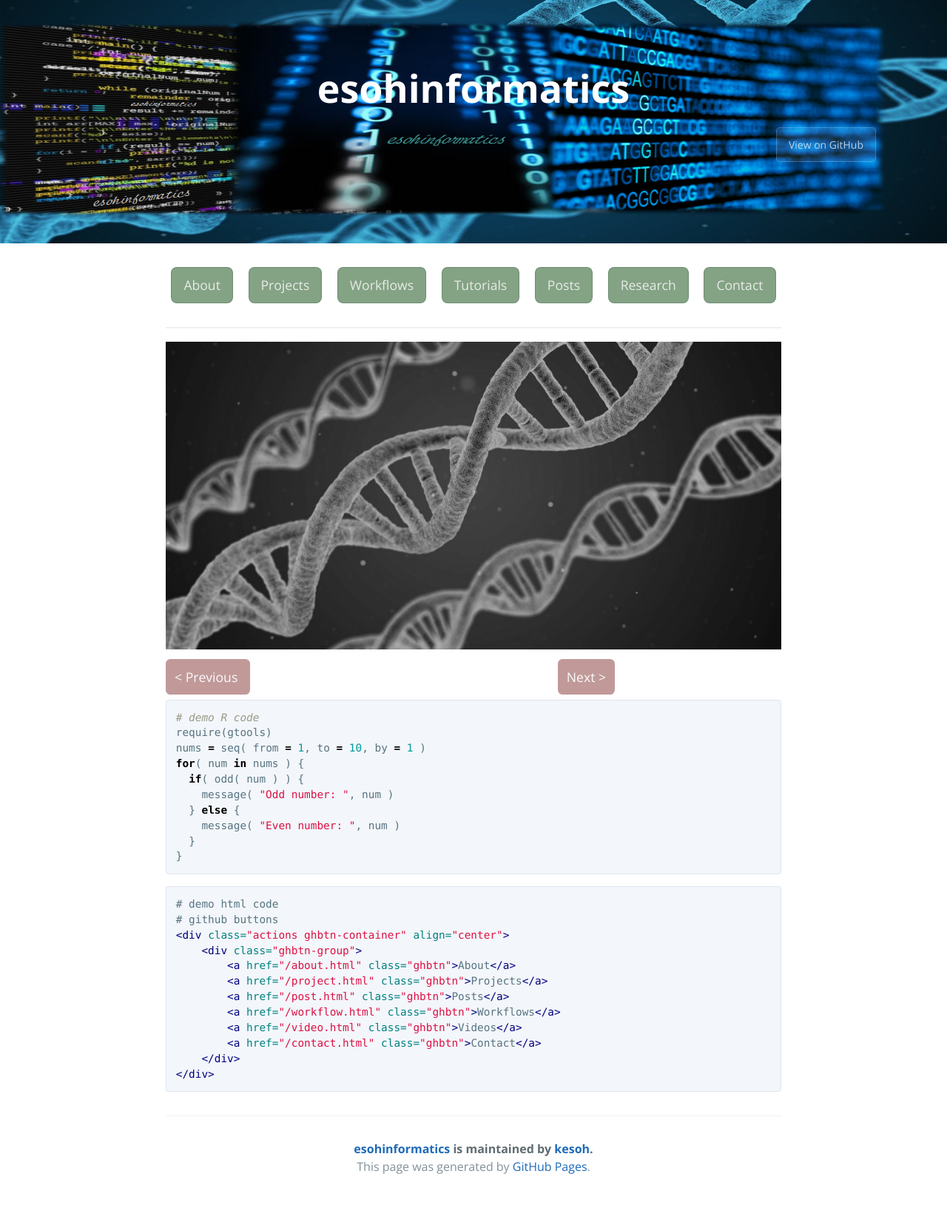
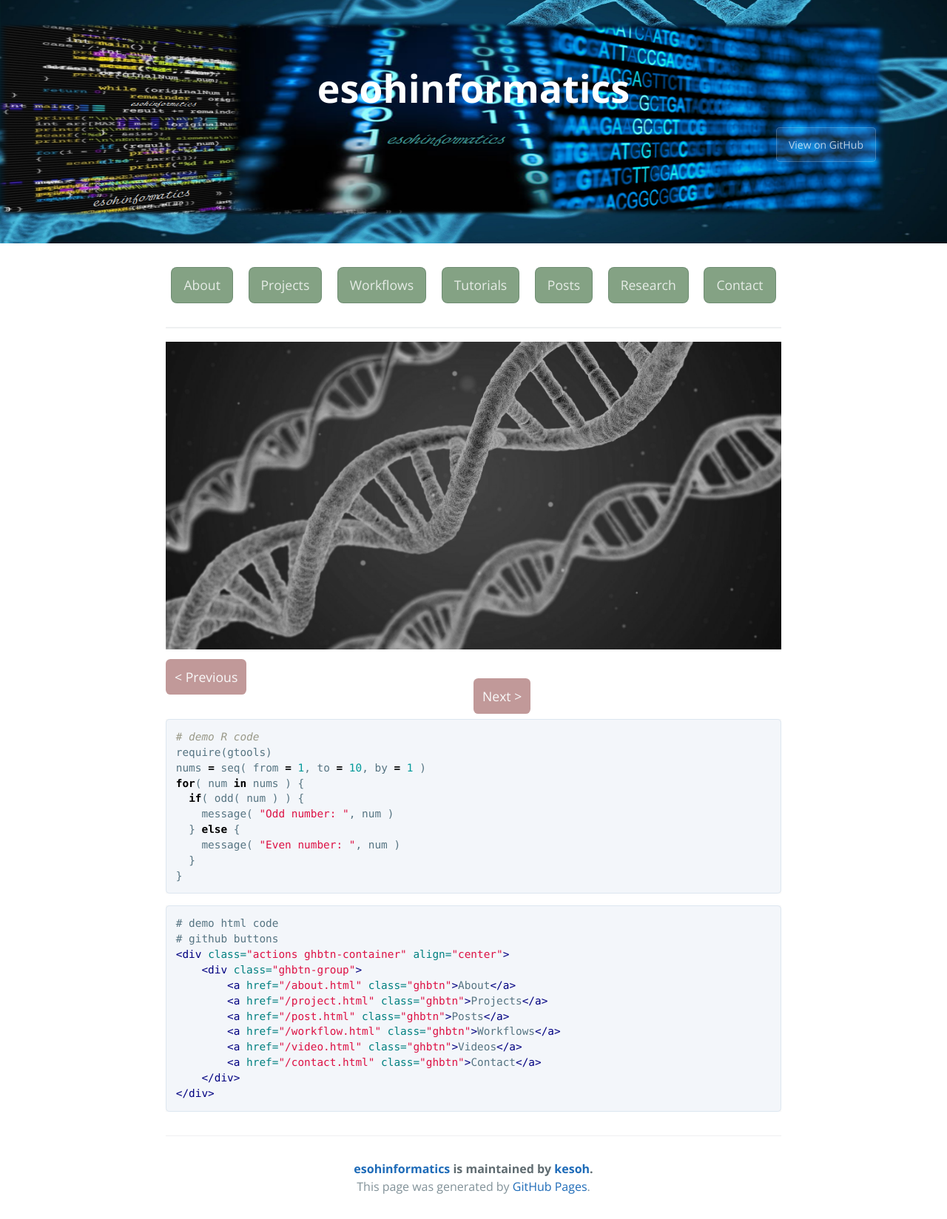
Before and after one commit to esohkevin/esohkevin.github.io, a Jekyll site: the page built from docs/index.md, in a window 1280 px wide. Shown: the whole page at 74% size. Built offline with Jekyll 4.4.1, drawn with Linux system fonts in a browser that asks for light colours; the repository's description, which GitHub fills in, is left out; before the commit the page ends 1621 px from its top, so only the background shows below that.

```diff
--- a/docs/index.md
+++ b/docs/index.md
@@ -25,7 +25,7 @@
   <span style="color: rgba(250, 250, 250, 1.0) ;background-color: rgba(100, 0, 0, 0.4); padding: 0.75rem; border-radius: 0.4rem; text-align: center; margin-right: 50%; " align="left">
     < Previous
   </span>
-  <span style="color: rgba(250, 250, 250, 1.0); background-color: rgba(100, 0, 0, 0.4); padding: 0.75rem; border-radius: 0.4rem; text-align: center; margin-left: 0%; margin-right: 0%;" align="right">
+  <span style="color: rgba(250, 250, 250, 1.0); background-color: rgba(100, 0, 0, 0.4); padding: 0.75rem; border-radius: 0.4rem; text-align: center; margin-left: 50%; margin-right: 0%;" align="right">
     Next >
   </span>
 </p>
```
